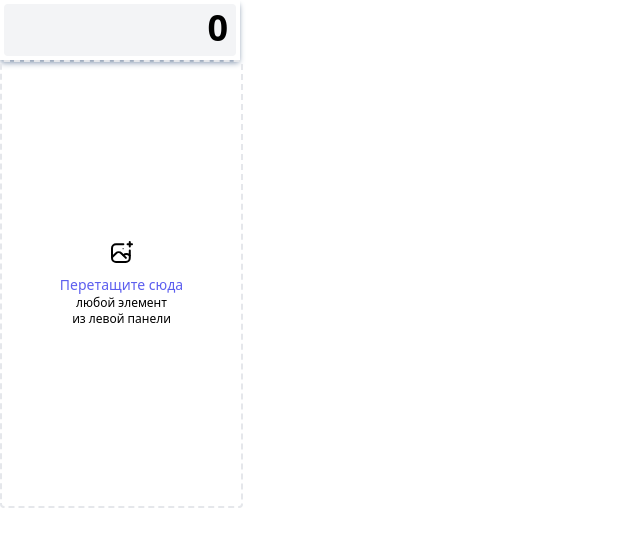
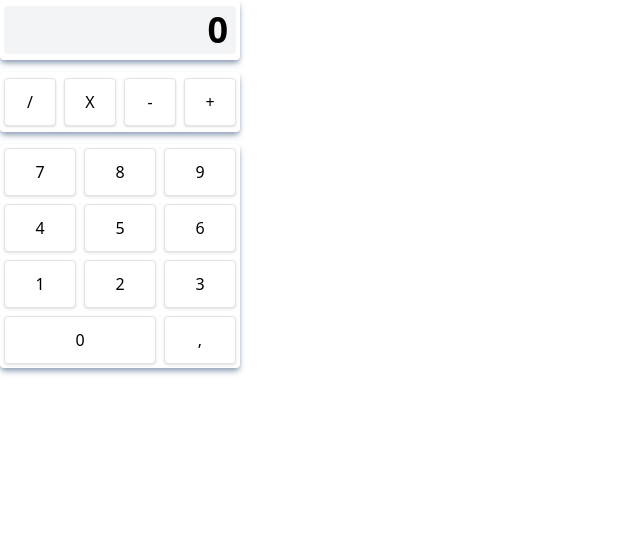
Before and after one commit to AndreyGudin/calculator, a React (Vite) app: page / in a window 1280 px wide. Shown: the top 546 px of the page, without its empty margins (0-640 px from the left). Built offline with nearby package versions, Linux system fonts and the light colour scheme.

Commit message:
feat: add entity block and feature panelwithelements

```diff
--- a/src/app/index.tsx
+++ b/src/app/index.tsx
@@ -1,19 +1,13 @@
 import { useState } from 'react';
-import { Constructor } from '../entities/constructor/ui';
-import { Display } from '../entities/display/ui';
-import { ModeSwitcher } from '../entities/modeSwitcher/ui';
-import { Button, ThemeButton } from '../shared/ui/Button/Button';
-import { Container } from '../shared/ui/Container/Container';
+
+import { PanelWithElements } from '../feature/panelWithElements/ui';
 
 function App() {
   const [count, setCount] = useState(0);
 
   return (
     <div className="App">
-      <Container>
-        <Display text="0" />
-      </Container>
-      <Constructor />
+      <PanelWithElements />
     </div>
   );
 }
--- /dev/null
+++ b/src/entities/block/ui/index.tsx
@@ -0,0 +1,41 @@
+import { FC } from 'react';
+import { Button, ThemeButton } from '../../../shared/ui/Button/Button';
+
+import { Container } from '../../../shared/ui/Container/Container';
+
+interface BlockProps {
+  array: string[];
+  mainTheme: ThemeButton;
+  secondaryTheme?: ThemeButton;
+  condition?: boolean;
+  element?: string;
+}
+
+export const Block: FC<BlockProps> = ({
+  array,
+  mainTheme,
+  secondaryTheme,
+  element,
+  condition
+}: BlockProps) => {
+  return (
+    <Container>
+      {array.map((elem, i) => {
+        return (
+          <Button
+            theme={
+              !condition
+                ? mainTheme
+                : elem === element
+                ? secondaryTheme!
+                : mainTheme
+            }
+            key={i}
+          >
+            {elem}
+          </Button>
+        );
+      })}
+    </Container>
+  );
+};
--- /dev/null
+++ b/src/feature/panelWithElements/ui/index.tsx
@@ -0,0 +1,25 @@
+import { FC } from 'react';
+import { Block } from '../../../entities/block/ui';
+import { Display } from '../../../entities/display/ui';
+import { Button, ThemeButton } from '../../../shared/ui/Button/Button';
+import { Container } from '../../../shared/ui/Container/Container';
+
+export const PanelWithElements: FC = () => {
+  const operations = ['/', 'X', '-', '+'];
+  const numbers = ['7', '8', '9', '4', '5', '6', '1', '2', '3', '0', ','];
+  return (
+    <div className="flex flex-col gap-3">
+      <Container>
+        <Display text="0" />
+      </Container>
+      <Block array={operations} mainTheme={ThemeButton.OPERATION} />
+      <Block
+        array={numbers}
+        mainTheme={ThemeButton.NUMBER}
+        secondaryTheme={ThemeButton.NUMBERx2}
+        condition={true}
+        element="0"
+      />
+    </div>
+  );
+};
--- a/src/shared/ui/Button/Button.tsx
+++ b/src/shared/ui/Button/Button.tsx
@@ -3,7 +3,8 @@ import { ButtonHTMLAttributes, FC } from 'react';
 export enum ThemeButton {
   NUMBER = 'w-[72px] h-[48px] border border-[#E2E3E5] block uppercase shadow bg-white hover:bg-slate-50 focus:shadow-outline focus:outline-none text-black text-xm rounded',
   OPERATION = 'w-[52px] h-[48px] border border-[#E2E3E5] block uppercase shadow bg-white hover:bg-slate-50 focus:shadow-outline focus:outline-none text-black text-xm rounded',
-  BIG = 'w-[232px] h-[64px] block uppercase shadow bg-[#5D5FEF] hover:bg-indigo-700 focus:shadow-outline focus:outline-none text-white text-xm rounded'
+  BIG = 'w-[232px] h-[64px] block uppercase shadow bg-[#5D5FEF] hover:bg-indigo-700 focus:shadow-outline focus:outline-none text-white text-xm rounded',
+  NUMBERx2 = 'w-[152px] h-[48px] border border-[#E2E3E5] block uppercase shadow bg-white hover:bg-slate-50 focus:shadow-outline focus:outline-none text-black text-xm rounded'
 }
 
 interface ButtonProps extends ButtonHTMLAttributes<HTMLButtonElement> {
--- a/src/shared/ui/Container/Container.tsx
+++ b/src/shared/ui/Container/Container.tsx
@@ -6,7 +6,7 @@ interface ContainerProps {
 
 export const Container: FC<ContainerProps> = ({ children }: ContainerProps) => {
   return (
-    <div className="flex flex-wrap gap-2 max-w-[240px] h-[60px] bg-white p-1 shadow-md shadow-slate-400">
+    <div className="flex flex-wrap items-center gap-2 max-w-[240px] min-h-[60px] bg-white p-1 shadow-md shadow-slate-400 rounded">
       {children}
     </div>
   );
```
